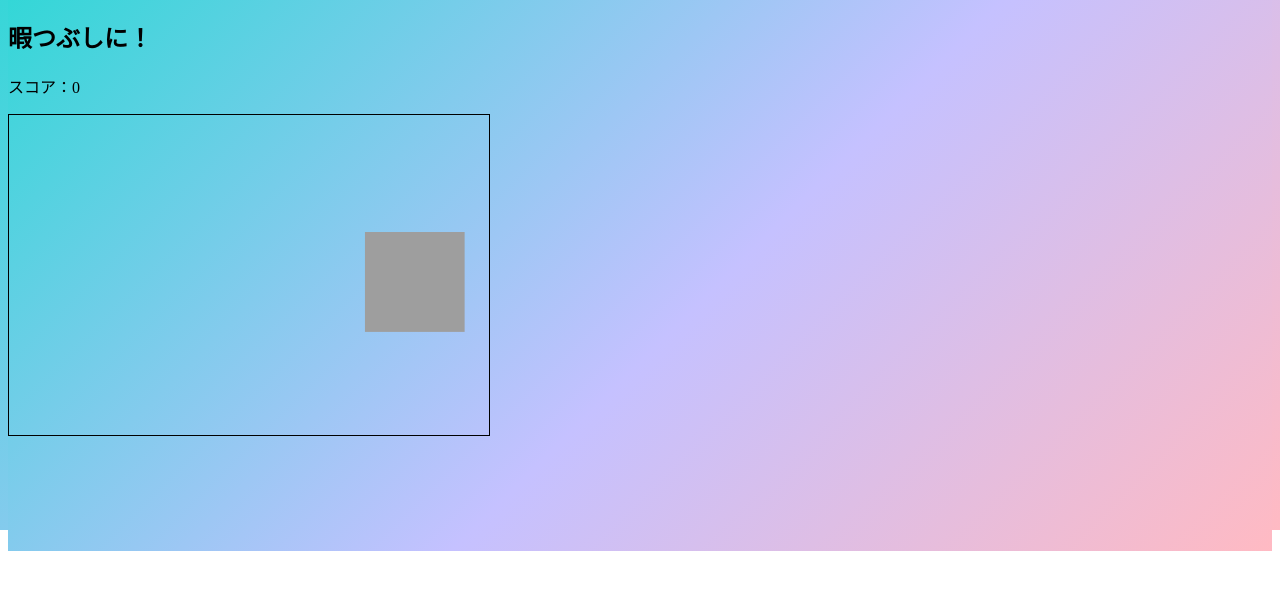
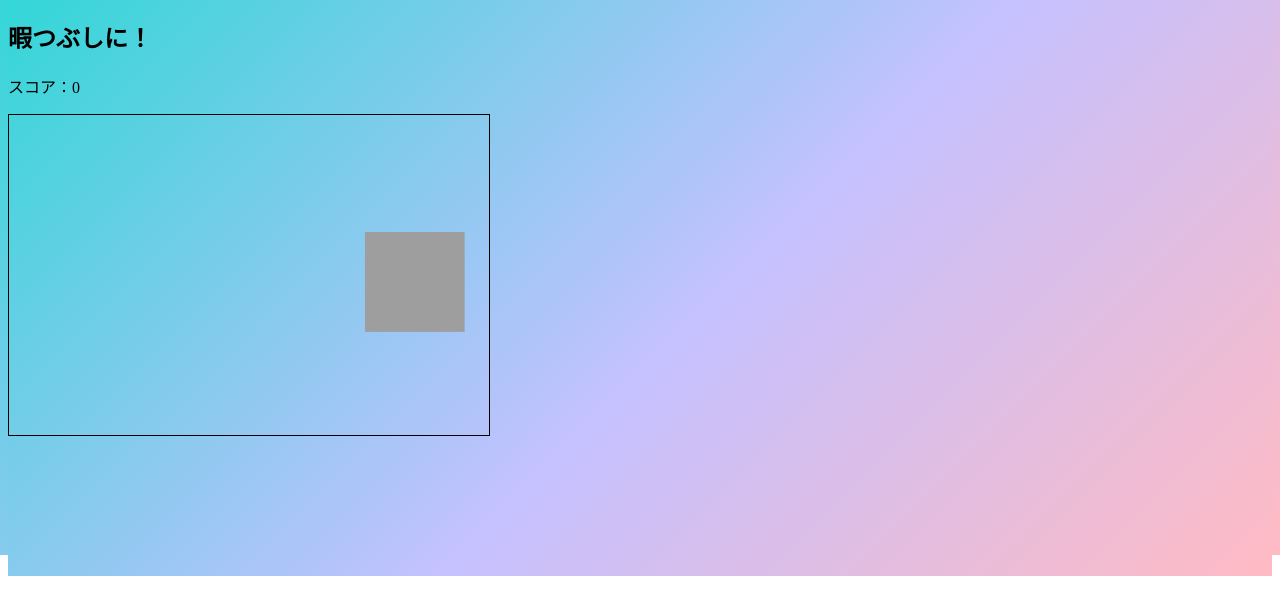
Before and after one commit to marisafish/gamepage, a plain HTML site: page fruitslash.html in a window 1280 px wide. Shown: the part 70-684 px from the top of the page. Drawn offline with Linux system fonts and the light colour scheme; a web font is replaced by a local one.

Commit message:
update fruitslash.html

```diff
--- a/fruitslash.html
+++ b/fruitslash.html
@@ -9,7 +9,7 @@
 html, body {
   font-family: 'Zen Maru Gothic';
   font-size: 16px;
-    height: 600px;  /* 高さ指定 */
+    height: 625px;  /* 高さ指定 */
     background: linear-gradient(-225deg, #2CD8D5 0%, #C5C1FF 56%, #FFBAC3 100%);    /* 背景色指定 */
     background-repeat: no-repeat;
     background-position:60% 60%;
```
